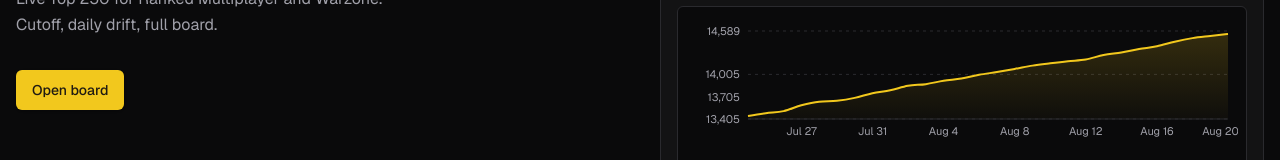
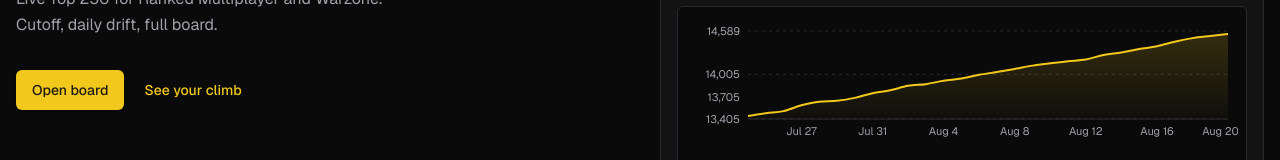
Before and after one commit to bubb4rd/elovate, a Next.js app: page / in a window 1280 px wide. Shown: the part 399-559 px from the top of the page. Built offline with nearby package versions, Linux system fonts and the light colour scheme.

Commit message:
Add a See your climb secondary CTA on the home hero.

```diff
--- a/src/components/open-board-link.tsx
+++ b/src/components/open-board-link.tsx
@@ -9,21 +9,30 @@ function subscribe(onChange: () => void) {
   return () => window.removeEventListener("storage", onChange);
 }
 
-function getSnapshot() {
-  const stored = localStorage.getItem("t250-mode");
-  return stored === "mp" ? "/mp" : "/wz";
+function getModeSnapshot() {
+  return localStorage.getItem("t250-mode") === "mp" ? "mp" : "wz";
 }
 
 function getServerSnapshot() {
-  return "/wz";
+  return "wz";
 }
 
 export function OpenBoardLink() {
-  const href = useSyncExternalStore(subscribe, getSnapshot, getServerSnapshot);
+  const mode = useSyncExternalStore(subscribe, getModeSnapshot, getServerSnapshot);
+  const boardHref = `/${mode}`;
+  const climbHref = `/${mode}/calc`;
 
   return (
-    <Button asChild>
-      <Link href={href}>Open board</Link>
-    </Button>
+    <div className="flex flex-wrap items-center gap-x-5 gap-y-3">
+      <Button asChild>
+        <Link href={boardHref}>Open board</Link>
+      </Button>
+      <Link
+        href={climbHref}
+        className="text-sm font-medium text-accent transition-opacity duration-200 hover:opacity-80 focus-visible:outline-none focus-visible:ring-2 focus-visible:ring-accent focus-visible:ring-offset-2 focus-visible:ring-offset-background"
+      >
+        See your climb
+      </Link>
+    </div>
   );
 }
```
